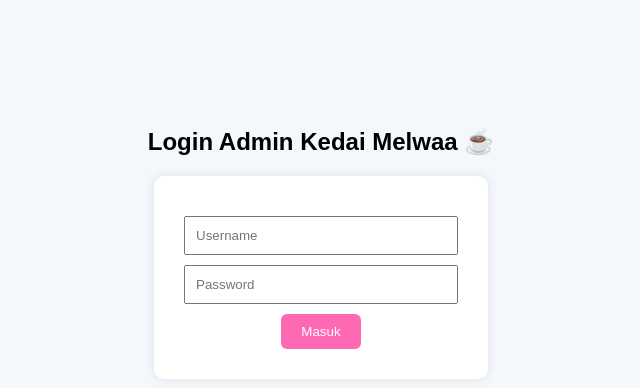
After one commit to khalwa29/kedai_melwaa, a PHP site: page /login_admin.php in a window 1280 px wide. The commit adds this page. Shown: the top 388 px of the page, without its empty margins (319-959 px from the left). Run offline with PHP 8.4, Linux system fonts and the light colour scheme.

Commit message:
login admin

```diff
--- /dev/null
+++ b/login_admin.php
@@ -0,0 +1,44 @@
+<!DOCTYPE html>
+<html lang="id">
+<head>
+<meta charset="UTF-8">
+<title>Login Admin</title>
+<style>
+body {
+    font-family: Arial, sans-serif;
+    background-color: #f4f7fb;
+    text-align: center;
+    padding-top: 100px;
+}
+form {
+    background: #fff;
+    display: inline-block;
+    padding: 30px;
+    border-radius: 10px;
+    box-shadow: 0 0 10px rgba(0,0,0,0.1);
+}
+input {
+    display: block;
+    width: 250px;
+    margin: 10px auto;
+    padding: 10px;
+}
+button {
+    background: #ff69b4;
+    border: none;
+    color: white;
+    padding: 10px 20px;
+    border-radius: 6px;
+    cursor: pointer;
+}
+</style>
+</head>
+<body>
+<h2>Login Admin Kedai Melwaa ☕</h2>
+<form action="proses_login_admin.php" method="POST">
+    <input type="text" name="username" placeholder="Username" required>
+    <input type="password" name="password" placeholder="Password" required>
+    <button type="submit">Masuk</button>
+</form>
+</body>
+</html>
```
Also changed, not shown: dashboard_user.php (+56 -10 lines), produk.php (renamed from menu.php).
